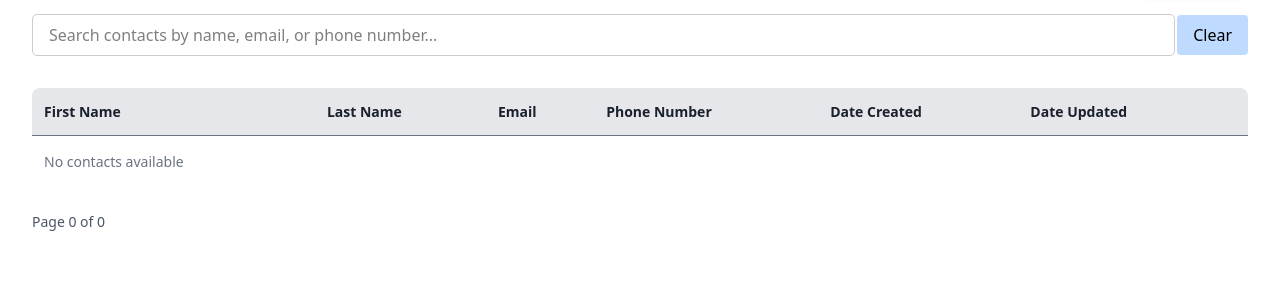
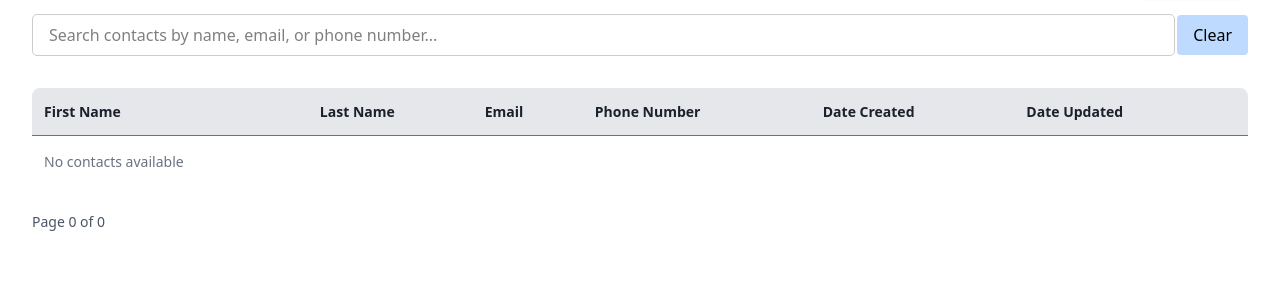
Before and after one commit to ilfranco/lamp-stack-group-15, a PHP site: page /contacts in a window 1280 px wide. Shown: the part 128-428 px from the top of the page. Run offline with PHP 8.4, Linux system fonts and the light colour scheme; data that the repository does not hold is empty.

Commit message:
Fixed column alignment

```diff
--- a/application/contacts/index.php
+++ b/application/contacts/index.php
@@ -31,7 +31,7 @@
             <thead class="bg-gray-200 rounded-tl-2x1 rounded-tr">
               <tr>
                 <th scope="col" class="rounded-tl-lg pl-4 table-header sm:pl-3 dark:text-white">First Name</th>
-                <th scope="col" class="table-header dark:text-white">Last Name</th>
+                <th scope="col" class="table-header !pl-0 dark:text-white">Last Name</th>
                 <th scope="col" class="table-header dark:text-white">Email</th>
                 <th scope="col" class="table-header dark:text-white">Phone Number</th>
                 <th scope="col" class="table-header dark:text-white">Date Created</th>
```
